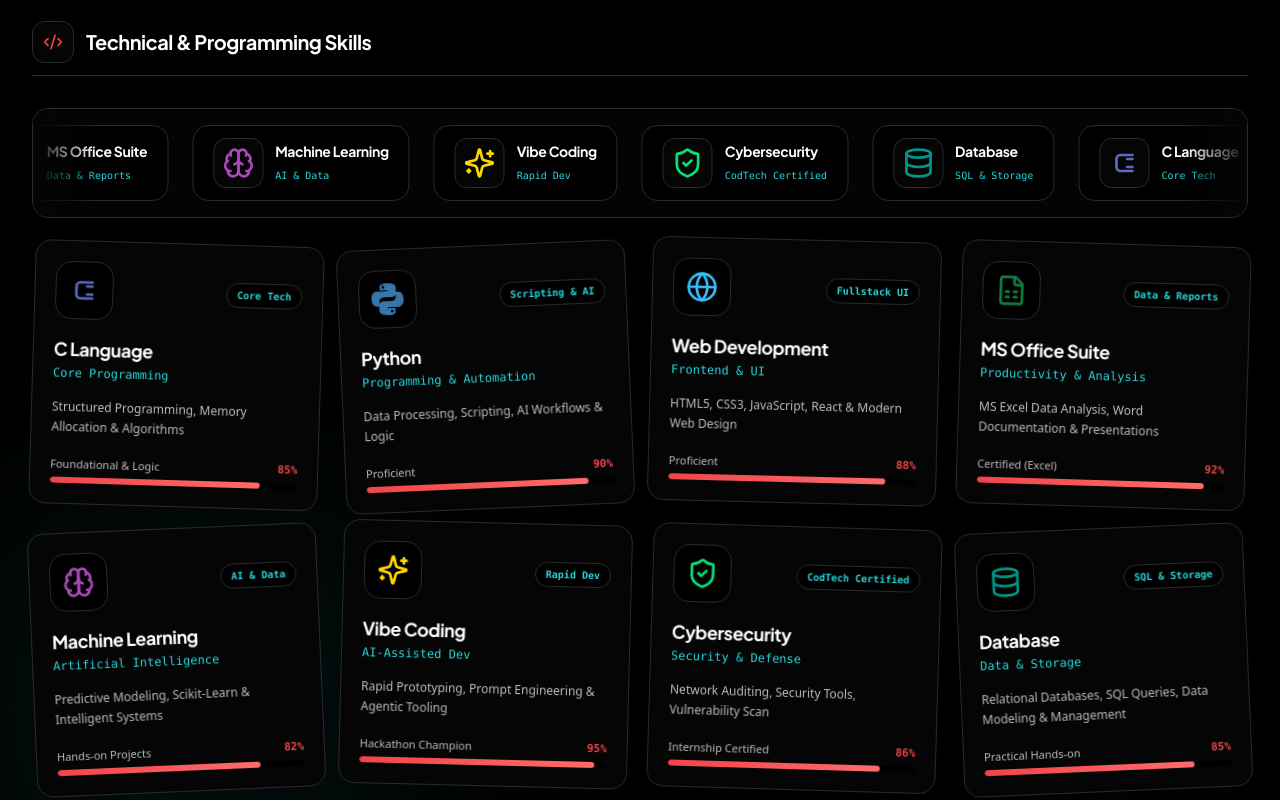
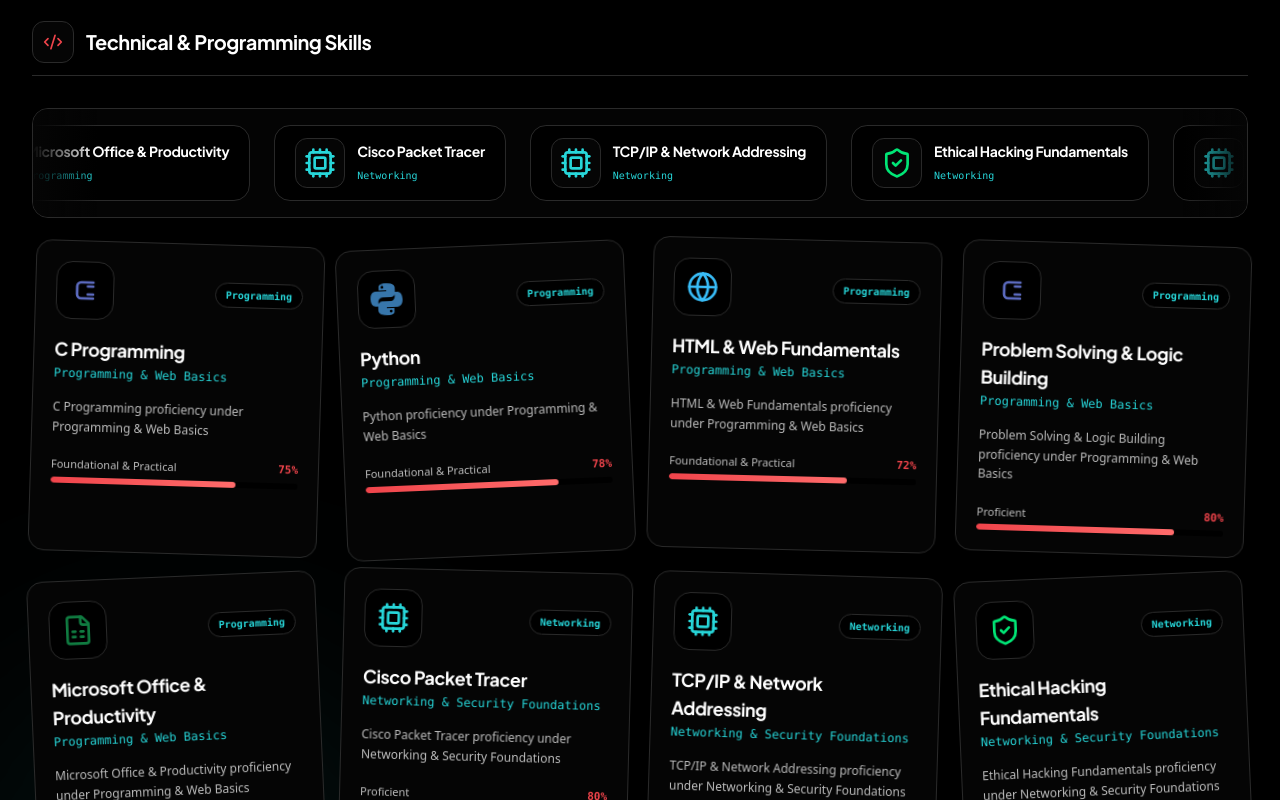
Before and after one commit to Shajith-7/Riyaskhan-portfolio, a React (Vite) app: page / in a window 1280 px wide. Shown: the part 5400-6200 px from the top of the page. Built offline with nearby package versions, Linux system fonts and the light colour scheme.

Commit message:
Fix project uploaders, dynamic CMS skills, and hero audio scroll pause

```diff
--- a/src/components/admin/ProjectEditorModal.tsx
+++ b/src/components/admin/ProjectEditorModal.tsx
@@ -244,12 +244,26 @@ export const ProjectEditorModal: React.FC<ProjectEditorModalProps> = ({
               />
             </div>
 
-            {/* Cover Image Selector */}
+            {/* 1. Certificate Image Uploader (Shown on View Certificate) */}
+            <ImageUploader
+              value={certificateUrl}
+              onChange={setCertificateUrl}
+              label="1. Hackathon / Project Certificate Image (Shown on 'View Certificate')"
+              placeholder="e.g. /images/hackathon-certificates/Selavu Sherlock AI.PNG or upload certificate image file"
+              presetImages={[
+                { label: 'Selavu Sherlock Cert', url: '/images/hackathon-certificates/Selavu Sherlock AI.PNG' },
+                { label: 'Bio-Arbitrage Cert', url: '/images/hackathon-certificates/Bio-Arbitrage.PNG' },
+                { label: 'SmartQ AI Cert', url: '/images/hackathon-certificates/SmartQ AI.PNG' },
+                { label: 'CIH 2k26 Cert', url: '/images/hackathon-certificates/CIH 2k26.PNG' },
+              ]}
+            />
+
+            {/* 2. Project Showcase Image Uploader (Shown on Cards) */}
             <ImageUploader
               value={coverImage}
               onChange={setCoverImage}
-              label="Project Cover Image"
-              placeholder="e.g. /images/selavu-sherlock.png or upload image file"
+              label="2. Project Showcase Image (Shown on Project Cards)"
+              placeholder="e.g. /images/project-showcase/selavu-sherlock-ui.png or upload showcase image file"
               presetImages={PRESET_COVERS}
             />
 
--- a/src/components/public/Hero.tsx
+++ b/src/components/public/Hero.tsx
@@ -46,45 +46,62 @@ export const Hero: React.FC = () => {
     return () => clearTimeout(timeout);
   }, [displayText, isDeleting, roleIndex]);
 
-  // Handle Automatic Audio Autoplay and Scroll Stop / Play Logic
+  // Handle Automatic Audio Autoplay on Hero, and Strict Pause / Mute on Scroll & Navigation
   useEffect(() => {
     const video = videoRef.current;
     if (!video) return;
 
-    video.volume = 1.0;
+    let isHeroVisible = true;
 
-    // Attempt unmuted play on mount
-    video.muted = false;
-    video.play().catch(() => {
-      // If browser blocks unmuted autoplay, play muted temporarily until first visitor gesture
+    const playAudioOnHero = () => {
+      if (!isHeroVisible) return;
+      video.muted = false;
+      video.volume = 1.0;
+      video.play().catch(() => {
+        // Fallback if browser blocks unmuted autoplay until user gesture
+        video.muted = true;
+        video.play().catch(() => {});
+      });
+    };
+
+    const stopAudioOnOtherPages = () => {
+      video.pause();
       video.muted = true;
-      video.play().catch(() => {});
-    });
+    };
 
-    // Invisible background handler: Unmute audio on any visitor interaction
-    const handleUserInteraction = () => {
-      if (video) {
-        video.muted = false;
-        video.volume = 1.0;
-        video.play().catch(() => {});
+    // Attempt audio playback on mount
+    playAudioOnHero();
+
+    // User gesture listener to enable audio if browser blocked initial autoplay
+    const handleUserGesture = () => {
+      const heroElement = heroRef.current;
+      if (!heroElement) return;
+      const rect = heroElement.getBoundingClientRect();
+      const inView = rect.top < window.innerHeight && rect.bottom > 0;
+      if (inView) {
+        playAudioOnHero();
+      } else {
+        stopAudioOnOtherPages();
       }
     };
 
-    const events = ['click', 'touchstart', 'keydown', 'pointerdown', 'scroll', 'mousemove'];
-    events.forEach((evt) => window.addEventListener(evt, handleUserInteraction, { passive: true }));
+    const gestureEvents = ['click', 'touchstart', 'pointerdown', 'keydown'];
+    gestureEvents.forEach((evt) => window.addEventListener(evt, handleUserGesture, { passive: true }));
 
-    // IntersectionObserver: Pause video and audio when scrolled away, resume when on Hero screen
+    // IntersectionObserver: Strict threshold checking for Hero section
     const observer = new IntersectionObserver(
       (entries) => {
         entries.forEach((entry) => {
           if (entry.isIntersecting) {
-            video.play().catch(() => {});
+            isHeroVisible = true;
+            playAudioOnHero();
           } else {
-            video.pause();
+            isHeroVisible = false;
+            stopAudioOnOtherPages();
           }
         });
       },
-      { threshold: 0.15 }
+      { threshold: 0.2 }
     );
 
     if (heroRef.current) {
@@ -93,7 +110,8 @@ export const Hero: React.FC = () => {
 
     return () => {
       observer.disconnect();
-      events.forEach((evt) => window.removeEventListener(evt, handleUserInteraction));
+      gestureEvents.forEach((evt) => window.removeEventListener(evt, handleUserGesture));
+      stopAudioOnOtherPages();
     };
   }, []);
 
--- a/src/components/public/ProjectsSection.tsx
+++ b/src/components/public/ProjectsSection.tsx
@@ -42,9 +42,7 @@ export const ProjectsSection: React.FC = () => {
               'proj-4': '/images/project-showcase/cih-2k26-ui.png',
             };
 
-            const projectCover = (project.coverImage && !project.coverImage.includes('hackathon-certificates'))
-              ? project.coverImage
-              : defaultShowcaseMap[project.id] || '/images/project-showcase/selavu-sherlock-ui.png';
+            const projectCover = project.coverImage || defaultShowcaseMap[project.id] || '/images/project-showcase/selavu-sherlock-ui.png';
 
             return (
               <article
--- a/src/components/public/SkillsSection.tsx
+++ b/src/components/public/SkillsSection.tsx
@@ -43,113 +43,50 @@ export const SkillsSection: React.FC = () => {
     return null;
   }
 
-  // 1. Technical & Programming Skills with Floating Icons
-  const technicalSkills = [
-    {
-      id: 'c-lang',
-      name: 'C Language',
-      category: 'Core Programming',
-      level: 'Foundational & Logic',
-      icon: <CIcon />,
-      color: '#5C6BC0',
-      tag: 'Core Tech',
-      rating: 85,
-      desc: 'Structured Programming, Memory Allocation & Algorithms'
-    },
-    {
-      id: 'python',
-      name: 'Python',
-      category: 'Programming & Automation',
-      level: 'Proficient',
-      icon: <PythonIcon />,
-      color: '#3776AB',
-      tag: 'Scripting & AI',
-      rating: 90,
-      desc: 'Data Processing, Scripting, AI Workflows & Logic'
-    },
-    {
-      id: 'web-dev',
-      name: 'Web Development',
-      category: 'Frontend & UI',
-      level: 'Proficient',
-      icon: <Globe className="w-8 h-8 text-[#38bdf8]" />,
-      color: '#38bdf8',
-      tag: 'Fullstack UI',
-      rating: 88,
-      desc: 'HTML5, CSS3, JavaScript, React & Modern Web Design'
-    },
-    {
-      id: 'ms-office',
-      name: 'MS Office Suite',
-      category: 'Productivity & Analysis',
-      level: 'Certified (Excel)',
-      icon: <FileSpreadsheet className="w-8 h-8 text-[#107C41]" />,
-      color: '#107C41',
-      tag: 'Data & Reports',
-      rating: 92,
-      desc: 'MS Excel Data Analysis, Word Documentation & Presentations'
-    },
-    {
-      id: 'machine-learning',
-      name: 'Machine Learning',
-      category: 'Artificial Intelligence',
-      level: 'Hands-on Projects',
-      icon: <Brain className="w-8 h-8 text-[#AB47BC]" />,
-      color: '#AB47BC',
-      tag: 'AI & Data',
-      rating: 82,
-      desc: 'Predictive Modeling, Scikit-Learn & Intelligent Systems'
-    },
-    {
-      id: 'vibe-coding',
-      name: 'Vibe Coding',
-      category: 'AI-Assisted Dev',
-      level: 'Hackathon Champion',
-      icon: <Sparkles className="w-8 h-8 text-[#FFD700]" />,
-      color: '#FFD700',
-      tag: 'Rapid Dev',
-      rating: 95,
-      desc: 'Rapid Prototyping, Prompt Engineering & Agentic Tooling'
-    },
-    {
-      id: 'cybersecurity',
-      name: 'Cybersecurity',
-      category: 'Security & Defense',
-      level: 'Internship Certified',
-      icon: <ShieldCheck className="w-8 h-8 text-[#00E676]" />,
-      color: '#00E676',
-      tag: 'CodTech Certified',
-      rating: 86,
-      desc: 'Network Auditing, Security Tools, Vulnerability Scan'
-    },
-    {
-      id: 'database',
-      name: 'Database',
-      category: 'Data & Storage',
-      level: 'Practical Hands-on',
-      icon: <Database className="w-8 h-8 text-[#009688]" />,
-      color: '#009688',
-      tag: 'SQL & Storage',
-      rating: 85,
-      desc: 'Relational Databases, SQL Queries, Data Modeling & Management'
-    }
-  ];
+  const getSkillIcon = (name: string) => {
+    const lower = name.toLowerCase();
+    if (lower.includes('c ') || lower === 'c' || lower.includes('c language') || lower.includes('c programming')) return <CIcon />;
+    if (lower.includes('python')) return <PythonIcon />;
+    if (lower.includes('web') || lower.includes('html') || lower.includes('react') || lower.includes('css') || lower.includes('frontend')) return <Globe className="w-8 h-8 text-[#38bdf8]" />;
+    if (lower.includes('excel') || lower.includes('office') || lower.includes('ms office')) return <FileSpreadsheet className="w-8 h-8 text-[#107C41]" />;
+    if (lower.includes('machine') || lower.includes('ai') || lower.includes('intelligence')) return <Brain className="w-8 h-8 text-[#AB47BC]" />;
+    if (lower.includes('vibe') || lower.includes('prompt') || lower.includes('logic')) return <Sparkles className="w-8 h-8 text-[#FFD700]" />;
+    if (lower.includes('cyber') || lower.includes('security') || lower.includes('ethical') || lower.includes('hacking')) return <ShieldCheck className="w-8 h-8 text-[#00E676]" />;
+    if (lower.includes('data') || lower.includes('sql') || lower.includes('db') || lower.includes('database')) return <Database className="w-8 h-8 text-[#009688]" />;
+    if (lower.includes('cisco') || lower.includes('network') || lower.includes('tcp')) return <Cpu className="w-8 h-8 text-[#27D6D9]" />;
+    return <Zap className="w-8 h-8 text-[#F0444B]" />;
+  };
 
-  // 2. Soft Skills & Strengths
-  const softSkillsRow1 = [
-    'Quick Learner',
-    'Team Collaboration',
-    'Time Management',
-    'Adaptability'
-  ];
+  // Build Technical & Programming Skills dynamically from CMS state (data.skills)
+  const technicalSkills = data.skills.flatMap((cat) =>
+    cat.skills.map((s, idx) => ({
+      id: `${cat.id}-${idx}`,
+      name: s.name,
+      category: cat.name,
+      level: s.level >= 90 ? 'Expert' : s.level >= 80 ? 'Proficient' : 'Foundational & Practical',
+      icon: getSkillIcon(s.name),
+      tag: cat.name.split(' ')[0] || 'Core',
+      rating: s.level || 85,
+      desc: `${s.name} proficiency under ${cat.name}`,
+    }))
+  );
 
-  const softSkillsRow2 = [
-    'Curious & Self-Motivated',
-    'Consistent Learner',
-    'Open to Feedback'
-  ];
+  // Build Soft Skills & Strengths dynamically from CMS state (data.softSkills)
+  const allSoftSkills = (data.softSkills && data.softSkills.length > 0)
+    ? data.softSkills
+    : [
+        'Quick Learner',
+        'Team Collaboration',
+        'Time Management',
+        'Adaptability',
+        'Curious & Self-Motivated',
+        'Consistent Learner',
+        'Open to Feedback',
+      ];
 
-  const allSoftSkills = [...softSkillsRow1, ...softSkillsRow2];
+  const midIndex = Math.ceil(allSoftSkills.length / 2);
+  const softSkillsRow1 = allSoftSkills.slice(0, midIndex);
+  const softSkillsRow2 = allSoftSkills.slice(midIndex);
 
   return (
     <section id="skills" className="py-[60px] md:py-[80px] bg-[#000000] border-b border-[#2A2A2A] relative overflow-hidden">
```
